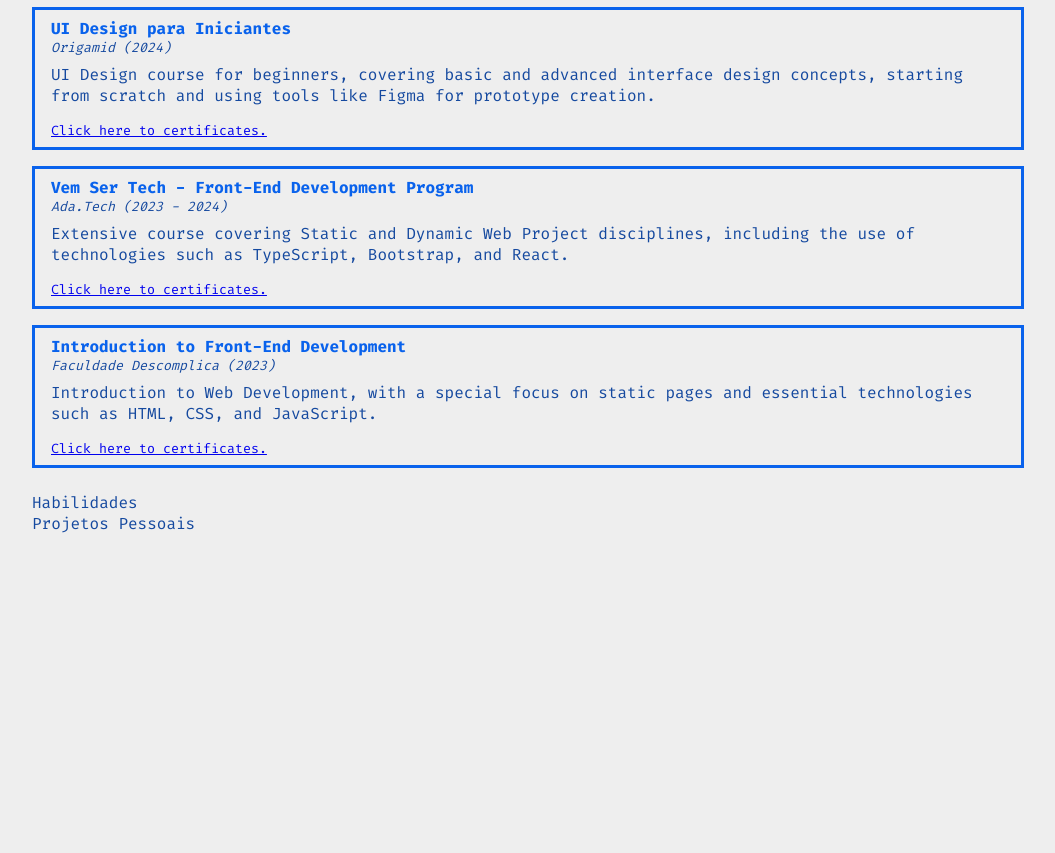
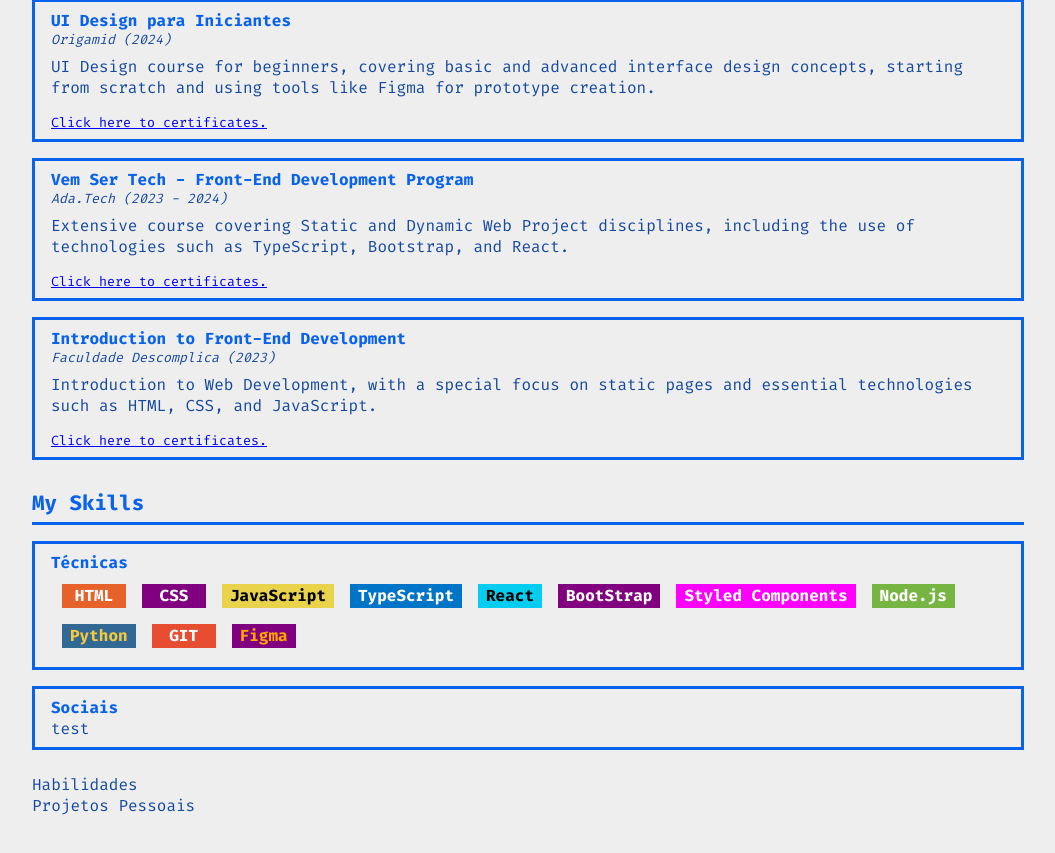
Before and after one commit to lukesgon/newportfolio, a React (Vite) app: page /resume in a window 1280 px wide. Shown: the part 1053-1906 px from the top of the page, without its empty margins (112-1167 px from the left). Before the commit the page ends 1667 px from the top, so only its background shows below. Built offline with nearby package versions, Linux system fonts and the light colour scheme.

Commit message:
create skill box, to show technologies like icons on hardskills section. update of detail tip box border.

```diff
--- a/src/components/box/DetailTipBox/index.tsx
+++ b/src/components/box/DetailTipBox/index.tsx
@@ -9,11 +9,11 @@
   return (
     <Article
       $backgroundColor="var(--color-4)"
-      $border="solid 3px var(--color-3)"
+      $border="solid 3px var(--color-5)"
       $padding="0.3rem 0.5rem"
       $width="200px"
       $height="fit-content"
-      $color="var(--color-2)"
+      $color="var(--color-5)"
       $custom={`position: fixed;  left:${$position?.left - 200}px; top: ${$position?.bottom - 280}px; z-index: 4000;`}
     >
       <p>{$tip}</p>
--- a/src/components/box/InfoResumeBox/index.tsx
+++ b/src/components/box/InfoResumeBox/index.tsx
@@ -1,34 +1,52 @@
-import Section from "../Section"
-import Article from "../Article"
+import Section from "../Section";
+import Article from "../Article";
 import { ThemeProps } from "../../../contexts/ThemeContext";
 
 interface InfoResumeBoxProps {
-  children: React.ReactNode,
-  $theme: ThemeProps,
-  $title: string,
-  $instituition?: string,
-  $year?: string,
-  $detail: boolean
-};
+  children: React.ReactNode;
+  $theme: ThemeProps;
+  $title: string;
+  $instituition?: string;
+  $year?: string;
+  $detail: boolean;
+}
 
-const InfoResumeBox = ({children, $theme, $title, $instituition, $year, $detail}:InfoResumeBoxProps)=> {
-  return(
-    <Article $backgroundColor={$detail ? 'transparent' : $theme.colors.background} $color={$detail ? $theme.colors.detailColor : $theme.colors.tertiary} $border={$detail ? 'solid 3px var(--color-5)' : 'solid 3px var(--color-3)'} $width="100%" $padding="0.5rem 1rem">
-      <Section $color={$detail ? $theme.colors.detailColor : 'var(--color-3)'}>
-        <h4>
-          {$title}
-        </h4>
+const InfoResumeBox = ({
+  children,
+  $theme,
+  $title,
+  $instituition,
+  $year,
+  $detail,
+}: InfoResumeBoxProps) => {
+  return (
+    <Article
+      $backgroundColor={$detail ? "transparent" : $theme.colors.background}
+      $color={$detail ? $theme.colors.detailColor : $theme.colors.tertiary}
+      $border={
+        $detail ? "solid 3px var(--color-5)" : "solid 3px var(--color-3)"
+      }
+      $width="100%"
+      $padding="0.5rem 1rem"
+    >
+      <Section $color={$detail ? $theme.colors.detailColor : "var(--color-3)"}>
+        <h4>{$title}</h4>
       </Section>
       <Section>
+        { ($instituition || $year )&&
         <Section $direction="row" $custom="gap: 10px;" $padding="0 0 0.5rem 0">
-          <small><em>{$instituition} {$year}</em></small>
-        </Section>
-        <Section $custom="gap: 1rem;">
+          <small>
+            <em>
+              {$instituition} {$year}
+            </em>
+          </small>
+        </Section>}
+        <Section $custom="gap: 1rem;" $width="100%">
           {children}
         </Section>
       </Section>
     </Article>
-  )
+  );
 };
 
 export default InfoResumeBox;
--- /dev/null
+++ b/src/components/box/SkillBox/index.tsx
@@ -0,0 +1,29 @@
+import styled from "styled-components";
+
+interface SkillBoxProps {
+  $color: string,
+  $bgColor: string,
+  children: React.ReactNode
+};
+
+const StyledSpan = styled.span<SkillBoxProps>`
+  display: flex;
+  align-items: center;
+  justify-content: center;
+
+  color: ${props=> props.$color};
+  background-color: ${props=> props.$bgColor};
+  font-weight: bold;
+  padding: 0.1rem 0.5rem;
+  min-width: 4rem;
+`
+
+const SkillBox = ({$color, $bgColor, children}:SkillBoxProps)=> {
+  return(
+    <StyledSpan $color={$color} $bgColor={$bgColor}>
+      {children}
+    </StyledSpan>
+  )
+};
+
+export default SkillBox;
--- a/src/locales/enus.json
+++ b/src/locales/enus.json
@@ -134,5 +134,9 @@
     "origamidUIBegin": "UI Design para Iniciantes",
     "origamidUIBeginCompany":"Origamid",
     "origamidUIBeginYear":"(2024)",
-    "origamidUIBeginDetail":"UI Design course for beginners, covering basic and advanced interface design concepts, starting from scratch and using tools like Figma for prototype creation."
+    "origamidUIBeginDetail":"UI Design course for beginners, covering basic and advanced interface design concepts, starting from scratch and using tools like Figma for prototype creation.",
+
+    "skillsSection":"My Skills",
+      "hardSkills":"Técnicas",
+      "softSkills":"Sociais"
 }
--- a/src/locales/ptbr.json
+++ b/src/locales/ptbr.json
@@ -135,5 +135,9 @@
     "origamidUIBegin": "UI Design para Iniciantes",
     "origamidUIBeginCompany":"Origamid",
     "origamidUIBeginYear":"(2024)",
-    "origamidUIBeginDetail":"Curso de UI Design para iniciantes, abordando conceitos básicos e avançados de design de interface, começando do zero e utilizando ferramentas como Figma para a criação de protótipos."
+    "origamidUIBeginDetail":"Curso de UI Design para iniciantes, abordando conceitos básicos e avançados de design de interface, começando do zero e utilizando ferramentas como Figma para a criação de protótipos.",
+
+  "skillsSection":"Minhas Habilidades",
+    "hardSkills":"Técnicas",
+    "softSkills":"Sociais"
 }
--- a/src/pages/Resume/index.tsx
+++ b/src/pages/Resume/index.tsx
@@ -7,6 +7,7 @@
 import { useThemeContext } from "../../contexts/ThemeContext";
 import InfoResumeBox from "../../components/box/InfoResumeBox";
 import { useDetailsContext } from "../../contexts/DetailContext";
+import SkillBox from "../../components/box/SkillBox";
 
 const StyledHeader = styled.h1`
   color: var(--color-3);
@@ -115,7 +116,7 @@
           <p>{library.gelsonProjectDetail}</p>
         </InfoResumeBox>
 
-            { details &&
+        {details && (
           <InfoResumeBox
             $theme={$theme}
             $title={library.gelsonCompany}
@@ -125,7 +126,7 @@
           >
             <p>{library.gelsonCompanyDetail}</p>
           </InfoResumeBox>
-            }
+        )}
 
         <InfoResumeBox
           $theme={$theme}
@@ -135,7 +136,14 @@
           $detail={false}
         >
           <p>{library.internUrbanMetricsDetail}</p>
-              <small><a href="https://wp.ufpel.edu.br/urbanmetrics/files/2021/03/Help_UrbanMetrics.pdf" target="_blank">{library.helpAccess}</a></small>
+          <small>
+            <a
+              href="https://wp.ufpel.edu.br/urbanmetrics/files/2021/03/Help_UrbanMetrics.pdf"
+              target="_blank"
+            >
+              {library.helpAccess}
+            </a>
+          </small>
         </InfoResumeBox>
 
         {details && (
@@ -229,9 +237,17 @@
           $title={library.origamidUIBegin}
           $instituition={library.origamidUIBeginCompany}
           $year={library.origamidUIBeginYear}
-        $detail={false}>
+          $detail={false}
+        >
           <p>{library.origamidUIBeginDetail}</p>
-          <small><a href="https://drive.google.com/drive/folders/1g0acb-cxCWVqvVaoJGc7A2aBRXvyM6tR?usp=sharing" target="_blank">{library.certificateAccess}</a></small>
+          <small>
+            <a
+              href="https://drive.google.com/drive/folders/1g0acb-cxCWVqvVaoJGc7A2aBRXvyM6tR?usp=sharing"
+              target="_blank"
+            >
+              {library.certificateAccess}
+            </a>
+          </small>
         </InfoResumeBox>
 
         <InfoResumeBox
@@ -239,9 +255,17 @@
           $title={library.adaTech}
           $instituition={library.adaTechCompany}
           $year={library.adaTechYear}
-        $detail={false}>
+          $detail={false}
+        >
           <p>{library.adaTechDetail}</p>
-          <small><a href="https://drive.google.com/drive/folders/1cEAbow3Sn4Sxp1uKWRLFNr-to6CKemJR?usp=drive_link" target="_blank">{library.certificateAccess}</a></small>
+          <small>
+            <a
+              href="https://drive.google.com/drive/folders/1cEAbow3Sn4Sxp1uKWRLFNr-to6CKemJR?usp=drive_link"
+              target="_blank"
+            >
+              {library.certificateAccess}
+            </a>
+          </small>
         </InfoResumeBox>
 
         <InfoResumeBox
@@ -249,9 +273,123 @@
           $title={library.descomplica}
           $instituition={library.descomplicaCompany}
           $year={library.descomplicaYear}
-        $detail={false}>
+          $detail={false}
+        >
           <p>{library.descomplicaDetail}</p>
-          <small><a href="https://drive.google.com/drive/folders/1DNH8drmk9n9zQWlHO6IHhkvS6h5AuJH8?usp=sharing">{library.certificateAccess}</a></small>
+          <small>
+            <a href="https://drive.google.com/drive/folders/1DNH8drmk9n9zQWlHO6IHhkvS6h5AuJH8?usp=sharing">
+              {library.certificateAccess}
+            </a>
+          </small>
+        </InfoResumeBox>
+      </ResumeSection>
+
+      <ResumeSection title={library.skillsSection} $custom="gap:1rem;">
+        <InfoResumeBox
+          $title={library.hardSkills}
+          $theme={$theme}
+          $detail={false}
+        >
+          <Section $custom="gap: 0.2rem">
+            <Section
+              $direction="row"
+              $custom="flex-wrap: wrap; gap: 1rem;"
+              $justify="start"
+              $align="center"
+              $width="100%"
+              $padding="0.5rem"
+              $border="solid 3px transparent"
+            >
+              <SkillBox $bgColor="#E7622A" $color="white">
+                HTML
+              </SkillBox>
+              <SkillBox $color="white" $bgColor="purple">
+                CSS
+              </SkillBox>
+              <SkillBox $color="black" $bgColor="#E8D34B">
+                JavaScript
+              </SkillBox>
+              <SkillBox $color="white" $bgColor="#0074C6">
+                TypeScript
+              </SkillBox>
+              <SkillBox $color="black" $bgColor="#04CDEF">
+                React
+              </SkillBox>
+              <SkillBox $color="white" $bgColor="purple">
+                BootStrap
+              </SkillBox>
+              <SkillBox $color="white" $bgColor="fuchsia">
+                Styled Components
+              </SkillBox>
+              <SkillBox $color="white" $bgColor="#77B542">
+                Node.js
+              </SkillBox>
+              <SkillBox $color="#F6C83C" $bgColor="#326894">
+                Python
+              </SkillBox>
+              <SkillBox $color="white" $bgColor="#E74D30">
+                GIT
+              </SkillBox>
+              <SkillBox $color="orange" $bgColor="purple">
+                Figma
+              </SkillBox>
+            </Section>
+            {details && (
+              <Section
+                $direction="row"
+                $custom="flex-wrap: wrap; gap: 1rem;"
+                $justify="start"
+                $align="center"
+                $width="100%"
+                $padding="0.5rem"
+                $border="solid 3px var(--color-5);"
+              >
+                <SkillBox $bgColor="black" $color="white">
+                  GIMP
+                </SkillBox>
+
+                <SkillBox $bgColor="black" $color="white">
+                  TwinMotion
+                </SkillBox>
+
+                <SkillBox $bgColor="#DC0E4C" $color="white">
+                  AutoCAD
+                </SkillBox>
+
+                <SkillBox $bgColor="#004D8A" $color="white">
+                  Sketchup
+                </SkillBox>
+
+                <SkillBox $bgColor="#DF7200" $color="#255382">
+                  Blender
+                </SkillBox>
+
+                <SkillBox $bgColor="white" $color="#306EB2">
+                  Revit
+                </SkillBox>
+
+                <SkillBox $bgColor="#5DA105" $color="white">
+                  CorelDraw
+                </SkillBox>
+
+                <SkillBox $bgColor="#4390D6" $color="white">
+                  Office365
+                </SkillBox>
+
+                <SkillBox $bgColor="#40081D" $color="#E94868">
+                  InDesign
+                </SkillBox>
+              </Section>
+            )}
+          </Section>
+        </InfoResumeBox>
+
+        <InfoResumeBox
+          $title={library.softSkills}
+          $theme={$theme}
+          $detail={false}
+        >
+          test
         </InfoResumeBox>
       </ResumeSection>
 
```
Lines whose indentation alone changed are shown as unchanged.
